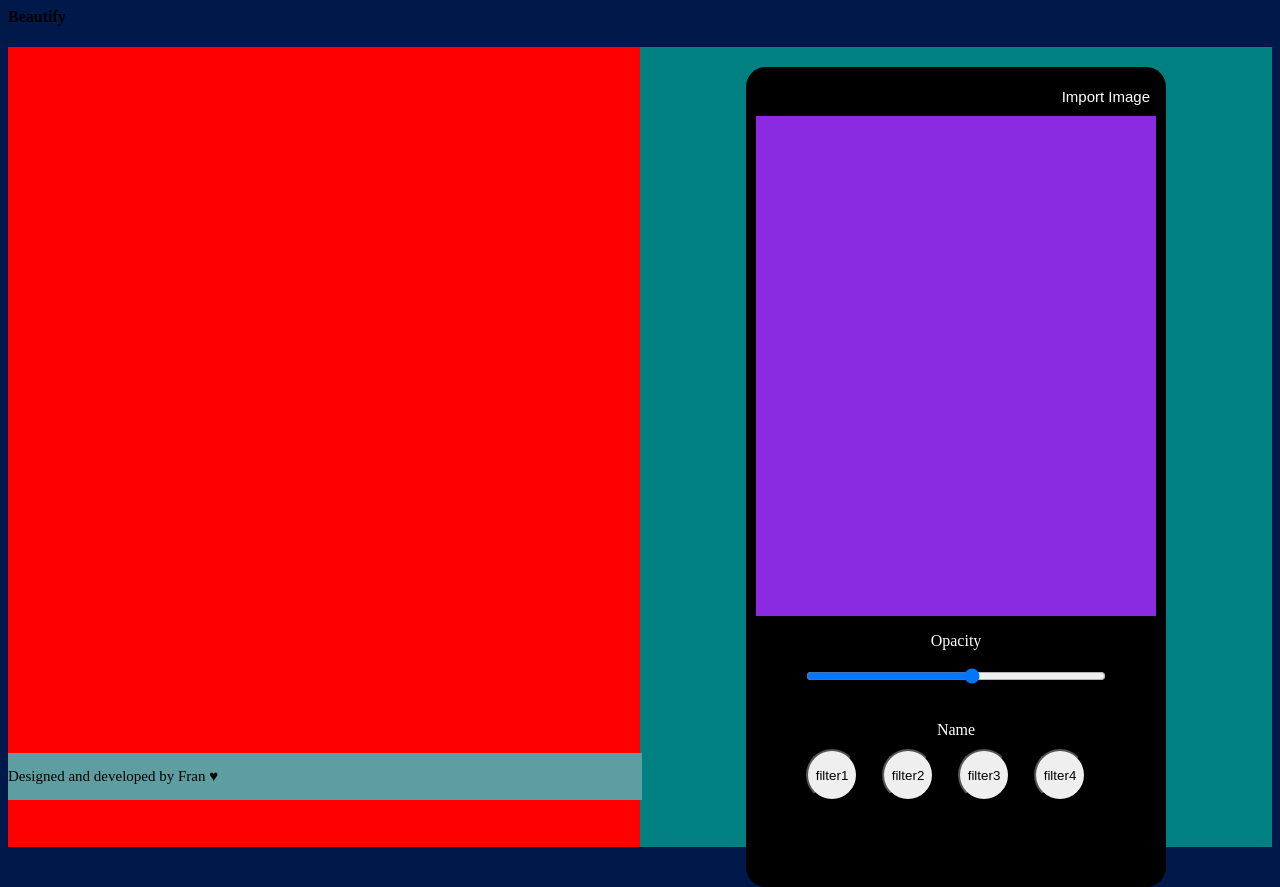
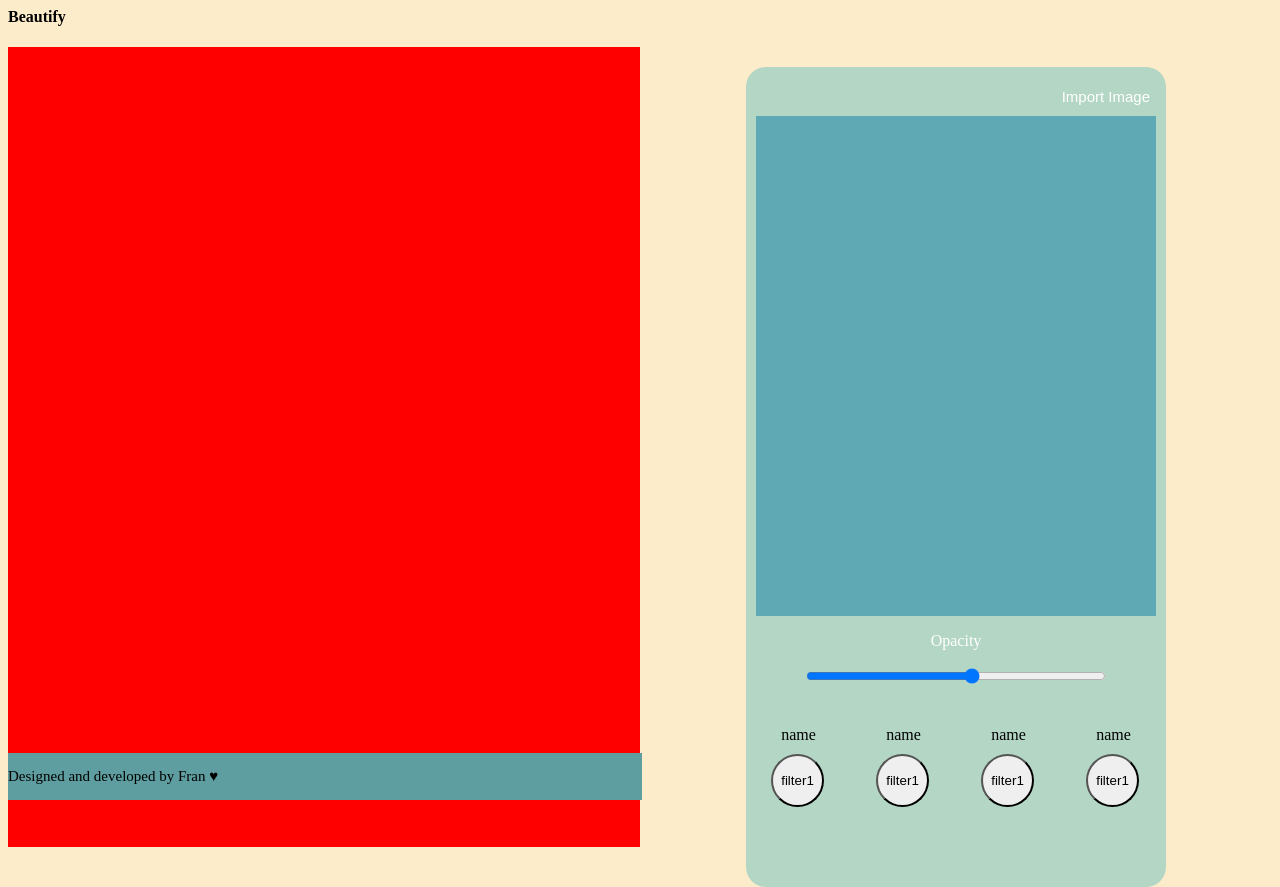
Before and after one commit to Frances515/Photo-Filter, a plain HTML site: page index.html in a window 1280 px wide. Drawn offline with Linux system fonts and the light colour scheme.

Commit message:
filter buttons and labels created

```diff
--- a/index.html
+++ b/index.html
@@ -23,7 +23,6 @@
 
     <div class="column" id="right-column">
         <div id="phone-display-container">
-            <!-- <canvas id="phone-display"> -->
                 <div id="import-button">
                     <input type="button" id="import-image-button" value="Import Image" onclick="import()" >
                 </div>
@@ -32,19 +31,22 @@
                     <p id="text">Opacity</p>
                     <input type="range" name="filter-strength" min="1" max="10" id="range">
                 </div>
-                <!-- <label type="text" id="filter-name" value="name" disabled> -->
-                    <div id="filter-container">
-                        <label id="filter-name">Name</label>
+
+                <div class="grid">
+                    <div class="grid-item-label"><label class="label">name</label></div>
+                    <div class="grid-item-label"><label class="label">name</label></div>
+                    <div class="grid-item-label"><label class="label">name</label></div>
+                    <div class="grid-item-label"><label class="label">name</label></div>
+
+                    <input type="button" value="filter1" id="filter1" class="grid-item-button" onclick="filter1()">
+                    <input type="button" value="filter1" id="filter1" class="grid-item-button" onclick="filter1()">
+                    <input type="button" value="filter1" id="filter1" class="grid-item-button" onclick="filter1()">
+                    <input type="button" value="filter1" id="filter1" class="grid-item-button" onclick="filter1()">
+
+                </div>
 
 
-                <div id="button-container">
-                    <input type="button" value="filter1" id="filter1" class="filter-button" onclick="filter1()">
-                    <input type="button" value="filter2" id="filter2" class="filter-button" onclick="filter1()">
-                    <input type="button" value="filter3" id="filter3" class="filter-button" onclick="filter1()">
-                    <input type="button" value="filter4" id="filter4" class="filter-button" onclick="filter1()">
-                </div>
             </div>
-            <!-- </canvas> -->
         </div>
 
     </div>
--- a/styles.css
+++ b/styles.css
@@ -2,7 +2,7 @@
     box-sizing: border-box;
 }
 body{
-    background-color: #01184A;
+    background-color: rgb(252, 236, 202);
     max-height: 100vh;
     overflow-y: hidden;
 }
@@ -25,7 +25,7 @@ body{
 }
 
 #right-column{
-    background-color: teal;
+    /* background-color: teal; */
     /* width: 50%;
     float: left;
     height: 100vh;
@@ -57,7 +57,7 @@ body{
     /* padding: 30px; */
     text-align: center;
     padding-top: 20px;
-    background-color: black;
+    background-color: rgb(180, 214, 197);
     width: 420px;
     height: 820px;
     border-radius: 20px;
@@ -74,7 +74,7 @@ body{
 }
 
 #phone-screen{
-    background-color: blueviolet;
+    background-color: rgb(95, 169, 180);
     width: 400px;
     height: 500px;
 }
@@ -92,13 +92,6 @@ body{
 
 }
 
-.filter-button{
-    border-radius: 100%;
-    /* padding: 10px; */
-    margin-right:20px;
-    height: 52px;
-    width: 52px;
-}
 
 #filter-container{
     padding-top: 35px;
@@ -118,9 +111,36 @@ body{
 }
 
 #import-image-button:hover{
-    background-color: rgba(18, 89, 184,0.8);
+    background-color: rgba(95, 169, 180, 0.5);
+    padding: 2px 10px 2px 10px;
+    margin: 0px 10px 9px 0px;
     /* height: 30px;
     width: 120px; */
+}
+
+
+.grid{
+    display: grid;
+    grid-template-columns: auto auto auto auto;
+    padding: 40px 0 40px 0;
+}
+
+.grid-item-label{
+    /* text-align: center; */
+    margin: auto;
+}
+
+.grid-item-button{
+    height: 53px;
+    width: 53px;
+    border-radius: 50%;
+    /* margin: auto; */
+    float: right;
+}
+
+#filter1{
+    margin: 10px 0px 0px 25px;
+
 }
 
 /* #page-title{
```
